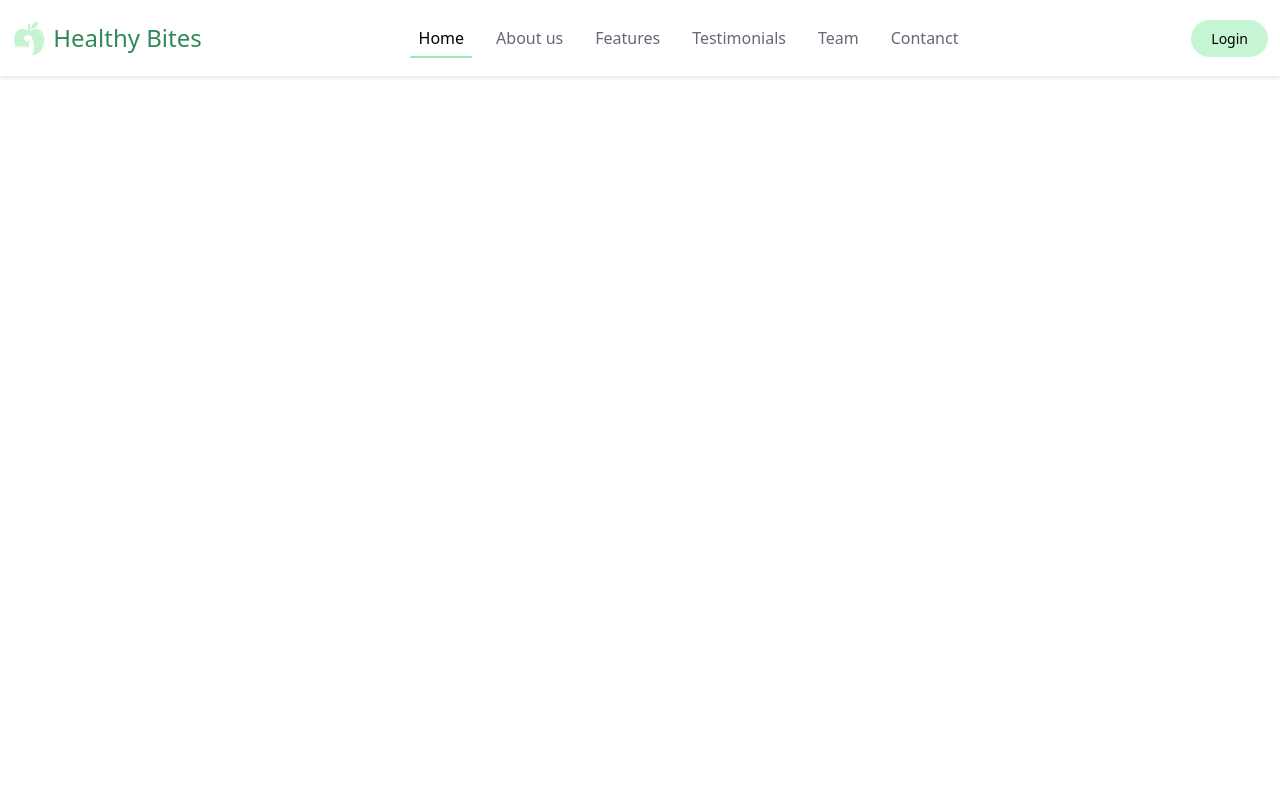
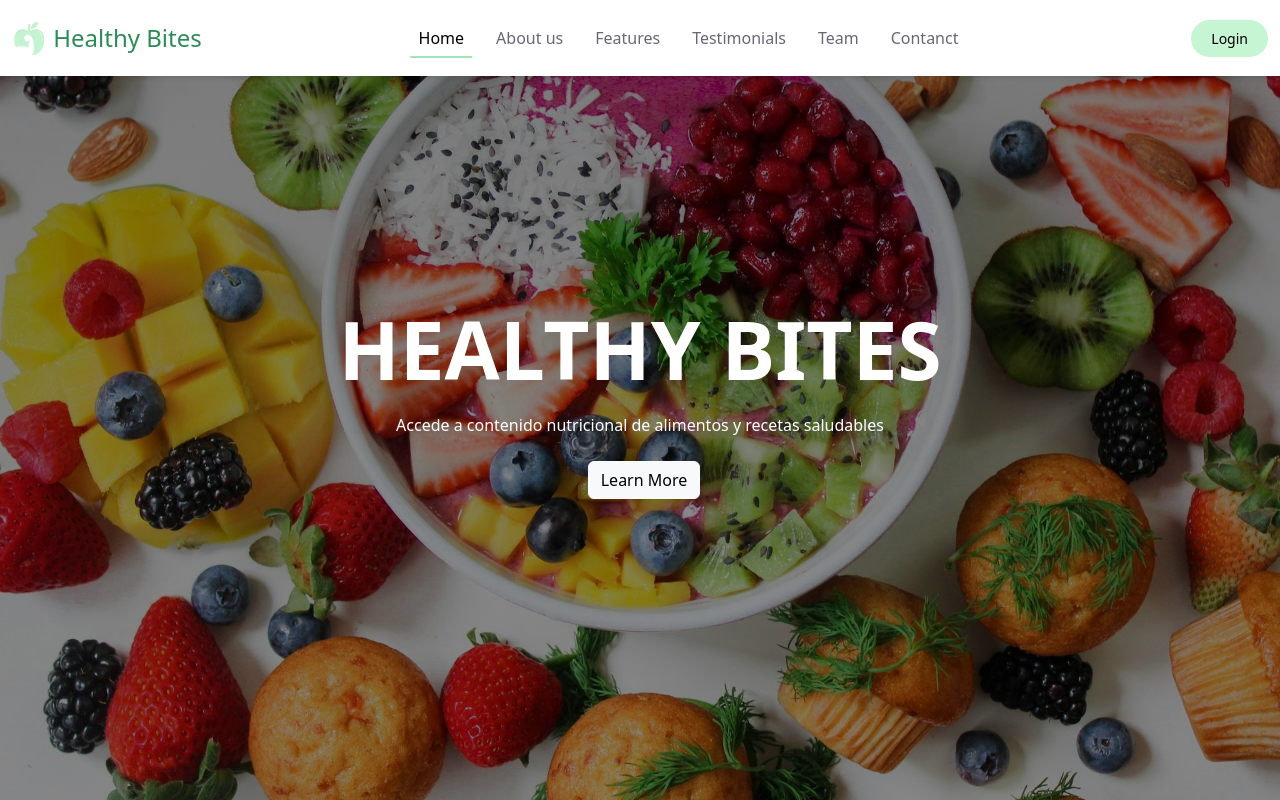
Before and after one commit to healty-bites/landing-page, a plain HTML site: page index.html in a window 1280 px wide. Drawn offline with nearby package versions, Linux system fonts and the light colour scheme.

Commit message:
hero section

```diff
--- a/css/style.css
+++ b/css/style.css
@@ -1,3 +1,12 @@
+:root {
+    --primary-color: #2E8B57;
+    --secondary-color: #A3E4B7;
+    --tertiary-color: #C6F5D4;
+    --dark-color: #333;
+    --light-color: #fff;
+}
+
+/* Navbar */
 .navbar {
     background-color: #fff;
     box-shadow: 0 2px 4px 0 rgba(0, 0, 0, 0.1);
@@ -65,3 +74,11 @@
         width: 100%;
     }
 }
+
+/* HERO */
+
+#hero {
+    background: linear-gradient(rgba(0, 0, 0, 0.507), rgba(0, 0, 0, 0.438)), url(../assets/images/features/image1.jpg);
+    background-position: center;
+    background-size: cover;
+}
--- a/index.html
+++ b/index.html
@@ -64,6 +64,22 @@
     </nav>
     <!-- End Navbar -->
 
+    <!-- Start Her -->
+    <section id="hero" class="min-vh-100 d-flex align-items-center text-center">
+        <div class="container">
+            <div class="row">
+                <div class="col-12">
+                    <h1 class="text-uppercase text-white fw-semibold display-1">Healthy Bites</h1>
+                    <p class="text-white mt-3 mb-4">Accede a contenido nutricional de alimentos y recetas saludables</p>
+                    <div>
+                        <a href="#" class="btn btn-light ms-2">Learn More</a>
+                    </div>
+                </div>
+            </div>
+        </div>
+    </section>
+    <!-- End Hero -->
+
     <!-- Bootstrap JS -->
     <script src="https://cdn.jsdelivr.net/npm/bootstrap@5.3.3/dist/js/bootstrap.bundle.min.js" integrity="sha384-YvpcrYf0tY3lHB60NNkmXc5s9fDVZLESaAA55NDzOxhy9GkcIdslK1eN7N6jIeHz" crossorigin="anonymous"></script>
     <script src="js/main.js"></script>
```
Also changed, not shown: assets/images/features/image1.jpg (added).
